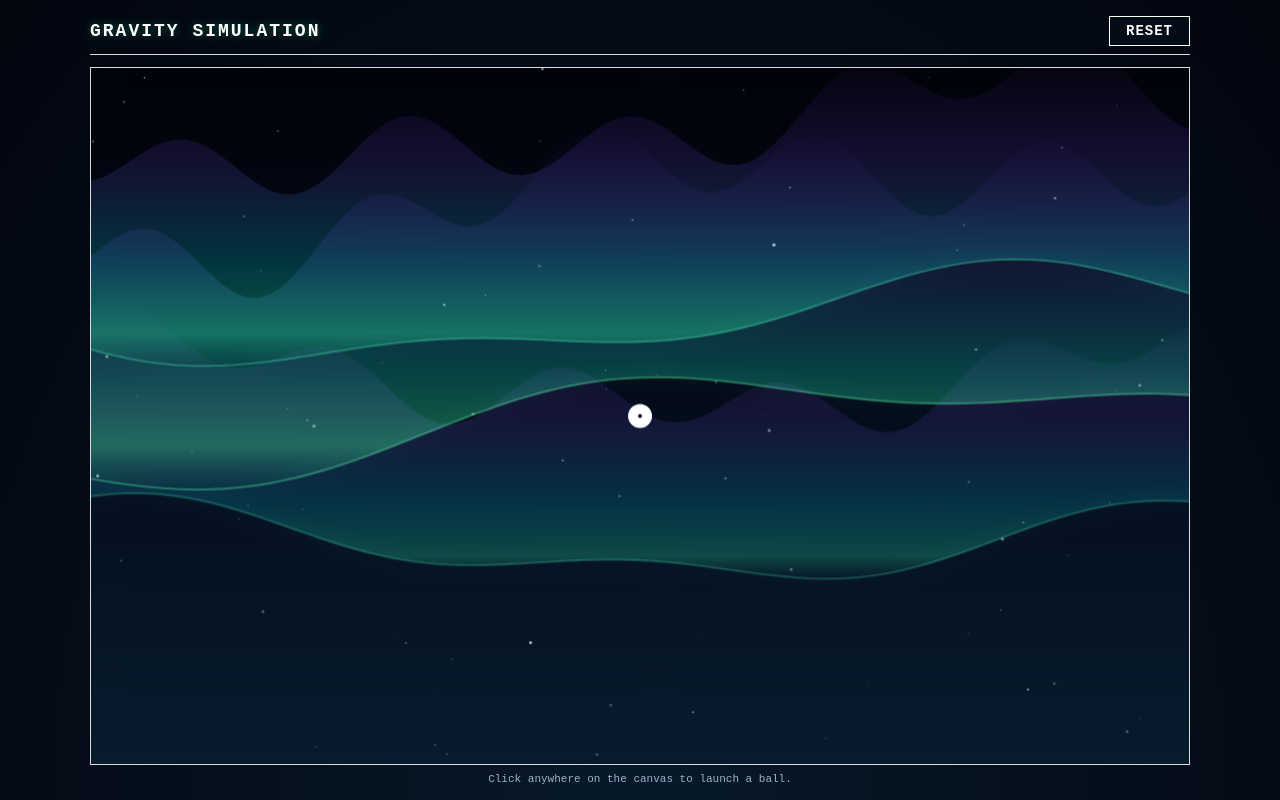
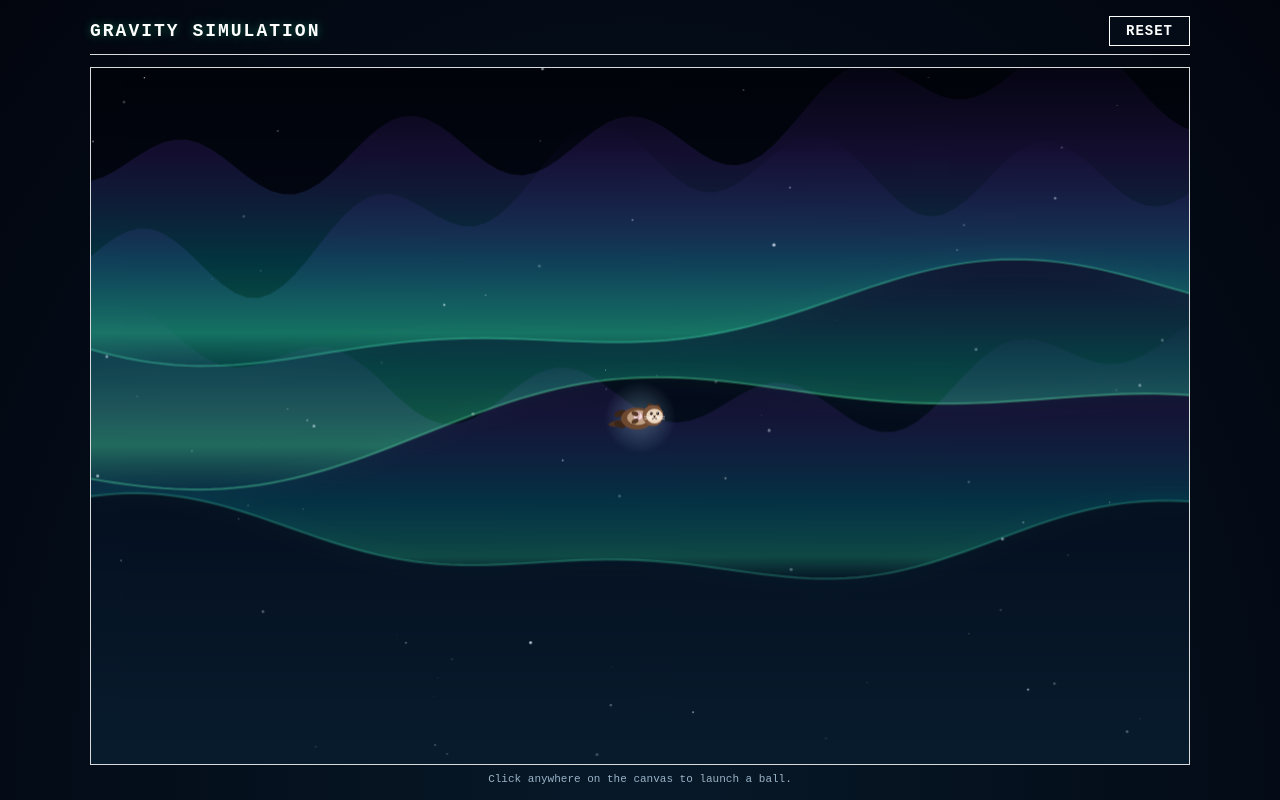
Before and after one commit to dunnb-gtps/gravity-game, a plain HTML site: page cornell/team5/index.html in a window 1280 px wide. Drawn offline with Linux system fonts and the light colour scheme; animation ran at ten frames a second.

Commit message:
cornell team 5 change 3

```diff
--- a/cornell/team5/index.html
+++ b/cornell/team5/index.html
@@ -128,7 +128,7 @@
         const centralNode = {
             x: 0,
             y: 0,
-            radius: 12
+            radius: 16
         };
 
         // Aurora Ribbon Configurations
@@ -388,21 +388,166 @@
             ctx.restore();
         }
 
+        function drawSeaOtter(cx, cy) {
+            const bobY = Math.sin(auroraTime * 2.5) * 1.5;
+
+            ctx.save();
+            ctx.translate(cx, cy + bobY);
+
+            // Soft ambient glow behind the sea otter
+            const aura = ctx.createRadialGradient(0, 0, 6, 0, 0, 36);
+            aura.addColorStop(0, 'rgba(180, 235, 255, 0.25)');
+            aura.addColorStop(1, 'rgba(180, 235, 255, 0)');
+            ctx.fillStyle = aura;
+            ctx.beginPath();
+            ctx.arc(0, 0, 36, 0, Math.PI * 2);
+            ctx.fill();
+
+            // 1. Tail (gently curved on the left)
+            ctx.fillStyle = '#4a3121';
+            ctx.beginPath();
+            ctx.moveTo(-16, 2);
+            ctx.quadraticCurveTo(-29, 3, -32, 7);
+            ctx.quadraticCurveTo(-28, 11, -15, 8);
+            ctx.closePath();
+            ctx.fill();
+
+            // 2. Hind Flippers
+            ctx.fillStyle = '#3b2518';
+            ctx.beginPath();
+            ctx.ellipse(-20, -4, 6, 3.2, -0.35, 0, Math.PI * 2);
+            ctx.fill();
+            ctx.beginPath();
+            ctx.ellipse(-20, 7, 6, 3.2, 0.35, 0, Math.PI * 2);
+            ctx.fill();
+
+            // 3. Main Torso (floating on back)
+            ctx.fillStyle = '#6e4930';
+            ctx.beginPath();
+            ctx.ellipse(-3, 1, 16, 11, 0, 0, Math.PI * 2);
+            ctx.fill();
+
+            // Creamy-tan chest & belly fur
+            ctx.fillStyle = '#bfa084';
+            ctx.beginPath();
+            ctx.ellipse(-2, 0, 11, 7.5, 0, 0, Math.PI * 2);
+            ctx.fill();
+
+            // 4. Scallop Shell resting on chest
+            ctx.fillStyle = '#f3d9dc';
+            ctx.strokeStyle = '#c49aa0';
+            ctx.lineWidth = 0.8;
+            ctx.beginPath();
+            ctx.arc(-2, -1, 4.6, Math.PI * 0.15, Math.PI * 0.85, true);
+            ctx.lineTo(-2, 3.6);
+            ctx.closePath();
+            ctx.fill();
+            ctx.stroke();
+
+            // Shell ridges
+            ctx.beginPath();
+            ctx.moveTo(-2, 3.6);
+            ctx.lineTo(-3.6, -5.0);
+            ctx.moveTo(-2, 3.6);
+            ctx.lineTo(-0.4, -5.0);
+            ctx.stroke();
+
+            // 5. Front Paws holding the shell
+            ctx.fillStyle = '#573824';
+            ctx.beginPath();
+            ctx.ellipse(-5, -3.8, 3.6, 2.3, 0.4, 0, Math.PI * 2);
+            ctx.fill();
+            ctx.beginPath();
+            ctx.ellipse(-5, 3.8, 3.6, 2.3, -0.4, 0, Math.PI * 2);
+            ctx.fill();
+
+            // 6. Head (right side)
+            const headX = 13;
+            const headY = -2;
+            const faceX = headX + 1.5;
+
+            // Ears
+            ctx.fillStyle = '#4a3121';
+            ctx.beginPath();
+            ctx.arc(headX - 3, headY - 9.5, 2.8, 0, Math.PI * 2);
+            ctx.arc(headX + 4.5, headY - 8.5, 2.8, 0, Math.PI * 2);
+            ctx.fill();
+
+            // Head fur base
+            ctx.fillStyle = '#7d553a';
+            ctx.beginPath();
+            ctx.arc(headX, headY, 10.5, 0, Math.PI * 2);
+            ctx.fill();
+
+            // Pale cream sea otter face
+            ctx.fillStyle = '#ead5be';
+            ctx.beginPath();
+            ctx.ellipse(faceX, headY + 0.6, 8.2, 7.4, 0, 0, Math.PI * 2);
+            ctx.fill();
+
+            // Muzzle whisker pads
+            ctx.fillStyle = '#f5e6d6';
+            ctx.beginPath();
+            ctx.ellipse(faceX - 1.8, headY + 2.4, 3.2, 2.3, 0, 0, Math.PI * 2);
+            ctx.ellipse(faceX + 1.8, headY + 2.4, 3.2, 2.3, 0, 0, Math.PI * 2);
+            ctx.fill();
+
+            // Eyes
+            ctx.fillStyle = '#170f0a';
+            ctx.beginPath();
+            ctx.arc(faceX - 3.2, headY - 2, 1.45, 0, Math.PI * 2);
+            ctx.arc(faceX + 3.2, headY - 2, 1.45, 0, Math.PI * 2);
+            ctx.fill();
+
+            // Eye catchlights
+            ctx.fillStyle = '#ffffff';
+            ctx.beginPath();
+            ctx.arc(faceX - 3.6, headY - 2.4, 0.5, 0, Math.PI * 2);
+            ctx.arc(faceX + 2.8, headY - 2.4, 0.5, 0, Math.PI * 2);
+            ctx.fill();
+
+            // Nose
+            ctx.fillStyle = '#261710';
+            ctx.beginPath();
+            ctx.moveTo(faceX - 1.6, headY + 0.2);
+            ctx.lineTo(faceX + 1.6, headY + 0.2);
+            ctx.lineTo(faceX, headY + 2.3);
+            ctx.closePath();
+            ctx.fill();
+
+            // Mouth
+            ctx.strokeStyle = '#4a3121';
+            ctx.lineWidth = 0.9;
+            ctx.beginPath();
+            ctx.moveTo(faceX, headY + 2.3);
+            ctx.quadraticCurveTo(faceX - 1.3, headY + 3.8, faceX - 2.6, headY + 3.2);
+            ctx.moveTo(faceX, headY + 2.3);
+            ctx.quadraticCurveTo(faceX + 1.3, headY + 3.8, faceX + 2.6, headY + 3.2);
+            ctx.stroke();
+
+            // Whiskers
+            ctx.strokeStyle = 'rgba(255, 250, 242, 0.8)';
+            ctx.lineWidth = 0.75;
+            ctx.beginPath();
+            ctx.moveTo(faceX - 3.5, headY + 2.1);
+            ctx.lineTo(faceX - 10.5, headY + 1.1);
+            ctx.moveTo(faceX - 3.5, headY + 3.1);
+            ctx.lineTo(faceX - 10.2, headY + 3.7);
+            ctx.moveTo(faceX + 3.5, headY + 2.1);
+            ctx.lineTo(faceX + 10.5, headY + 1.1);
+            ctx.moveTo(faceX + 3.5, headY + 3.1);
+            ctx.lineTo(faceX + 10.2, headY + 3.7);
+            ctx.stroke();
+
+            ctx.restore();
+        }
+
         function draw() {
             // Render Northern Lights background
             drawNorthernLights();
 
-            // 1. Draw Central Mass Node
-            ctx.beginPath();
-            ctx.arc(centralNode.x, centralNode.y, centralNode.radius, 0, Math.PI * 2);
-            ctx.fillStyle = '#ffffff';
-            ctx.fill();
-
-            // Center mark on node
-            ctx.beginPath();
-            ctx.arc(centralNode.x, centralNode.y, 2, 0, Math.PI * 2);
-            ctx.fillStyle = '#000000';
-            ctx.fill();
+            // 1. Draw Central Sea Otter
+            drawSeaOtter(centralNode.x, centralNode.y);
 
             // 2. Draw Ball & Trail
             for (const b of balls) {
```
